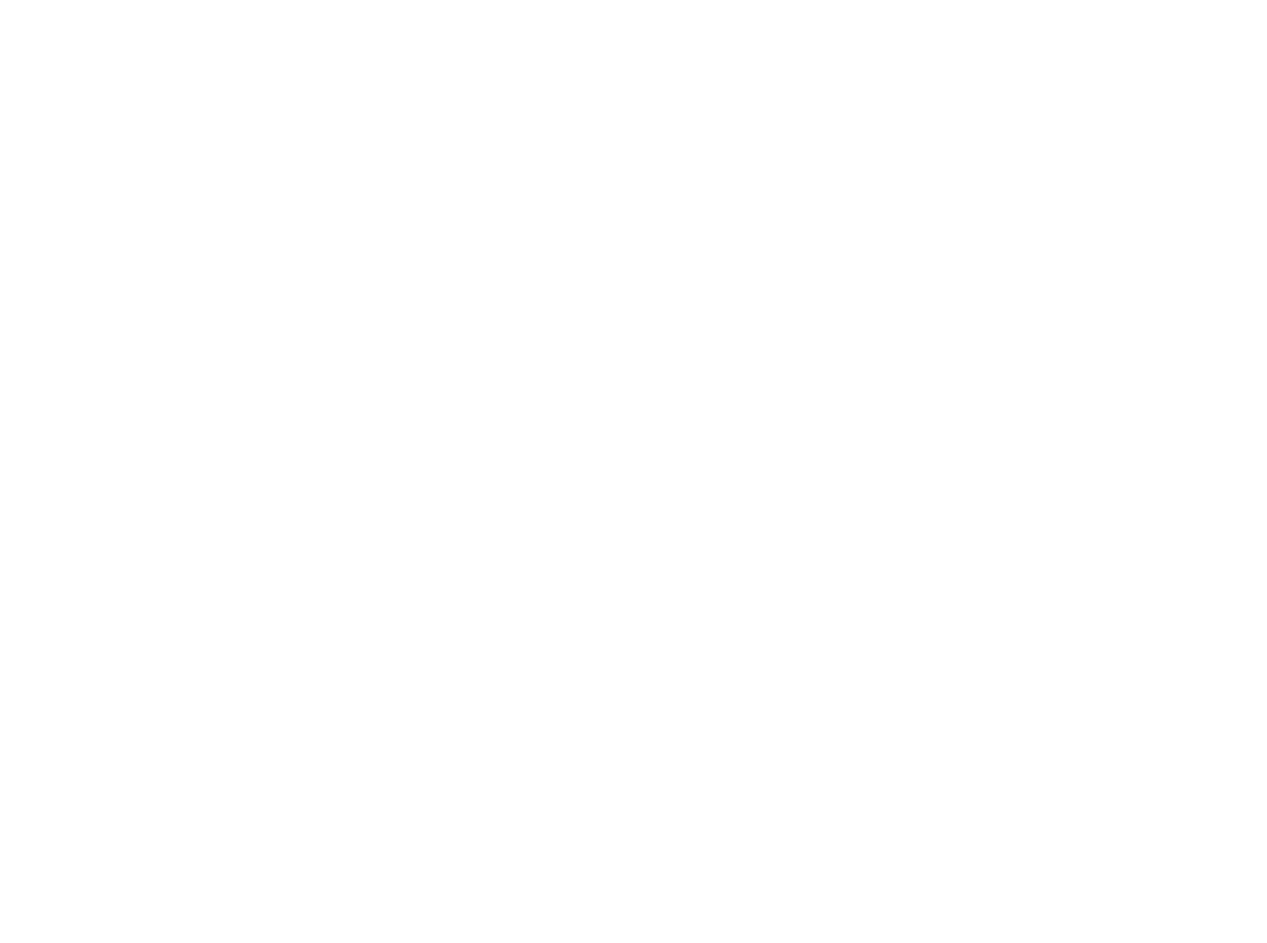
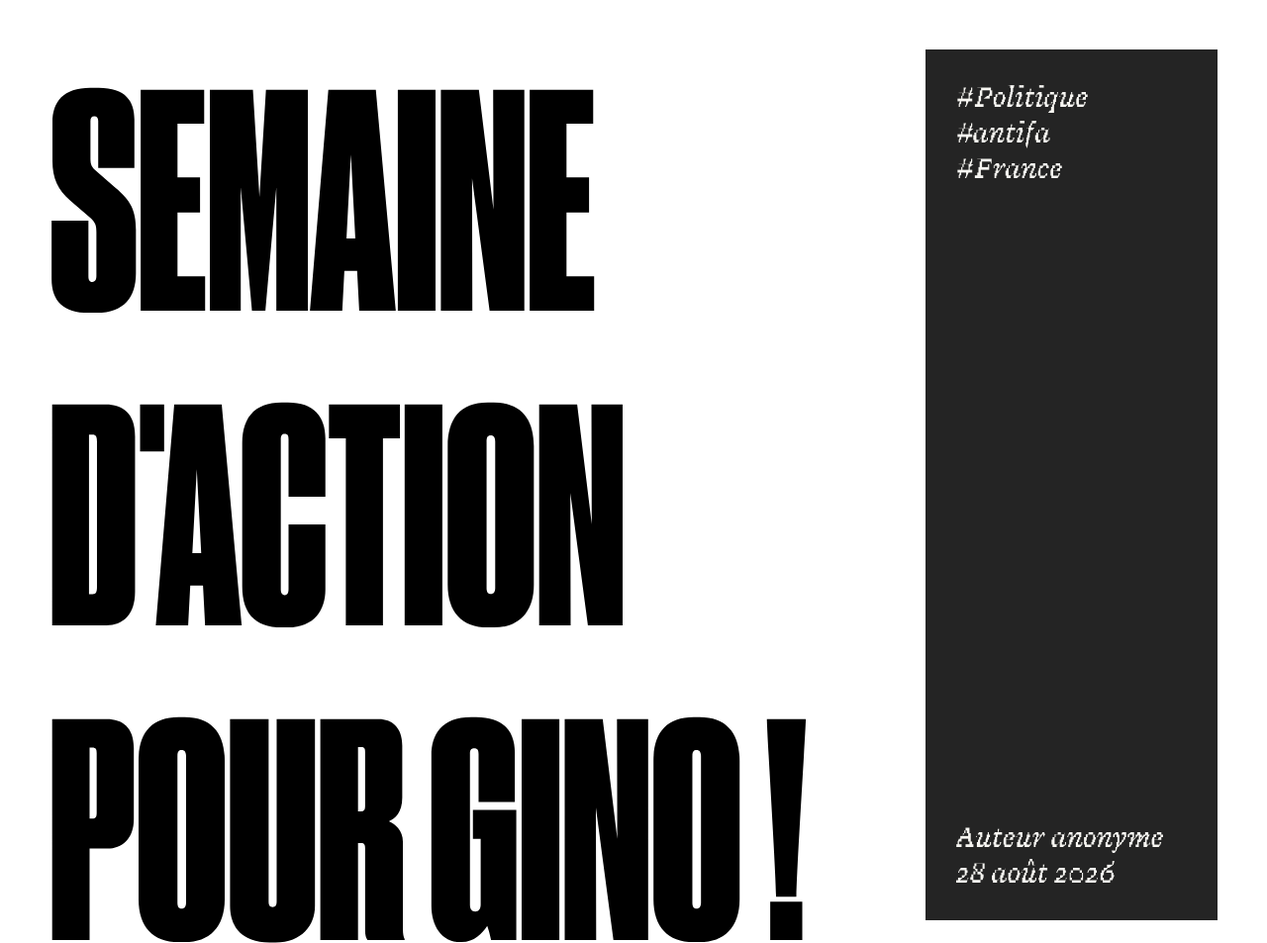
Before and after one commit to GuillaumeMonnard/troiscent60, a website built with Parcel: page src/article.html in a window 1280 px wide. Shown: the whole page at 99% size. Before the commit the page ends 800 px from the top, so only its background shows below. Built offline with nearby package versions, Linux system fonts and the light colour scheme.

Commit message:
header-article html et css

```diff
--- a/src/article.html
+++ b/src/article.html
@@ -4,7 +4,22 @@
     <meta charset="UTF-8" />
     <meta name="viewport" content="width=device-width, initial-scale=1.0" />
     <link rel="stylesheet" href="scss/main.scss" />
-    <title>Document</title>
+    <title>article</title>
   </head>
-  <body></body>
+  <body>
+    <div class="header-article">
+      <h1>Semaine d'action pour Gino !</h1>
+      <div class="article-info-container">
+        <div class="article-hashtag">
+          <p>#Politique</p>
+          <p>#antifa</p>
+          <p>#France</p>
+        </div>
+        <div class="article-info-author">
+          <p>Auteur anonyme</p>
+          <p>28 août 2026</p>
+        </div>
+      </div>
+    </div>
+  </body>
 </html>
--- a/src/scss/_detail-article.scss
+++ b/src/scss/_detail-article.scss
@@ -0,0 +1,38 @@
+h1 {
+  font-family: "Druk";
+  text-transform: uppercase;
+  font-style: normal;
+  font-weight: 900;
+  line-height: normal;
+  width: 62.77213rem;
+  height: 55.8125rem;
+  font-size: var(--page-title, 18.75rem);
+}
+
+.header-article {
+  display: flex;
+  align-items: flex-start;
+  gap: 3.125rem;
+  align-self: stretch;
+}
+.article-info-container {
+  display: flex;
+  width: 21.375rem;
+  height: 55rem;
+  padding: 1.875rem;
+  flex-direction: column;
+  justify-content: space-between;
+  align-items: flex-start;
+  background: var(--black-800, #242424);
+}
+
+.header-article p {
+  color: var(--white-100, #f7f6f2);
+
+  /* faq/text */
+  font-family: "Ferro Italic II";
+  font-size: var(--faq-text, 1.875rem);
+  font-style: italic;
+  font-weight: 400;
+  line-height: normal;
+}
```
Also changed, not shown: src/index.html (+1 -0 lines).
